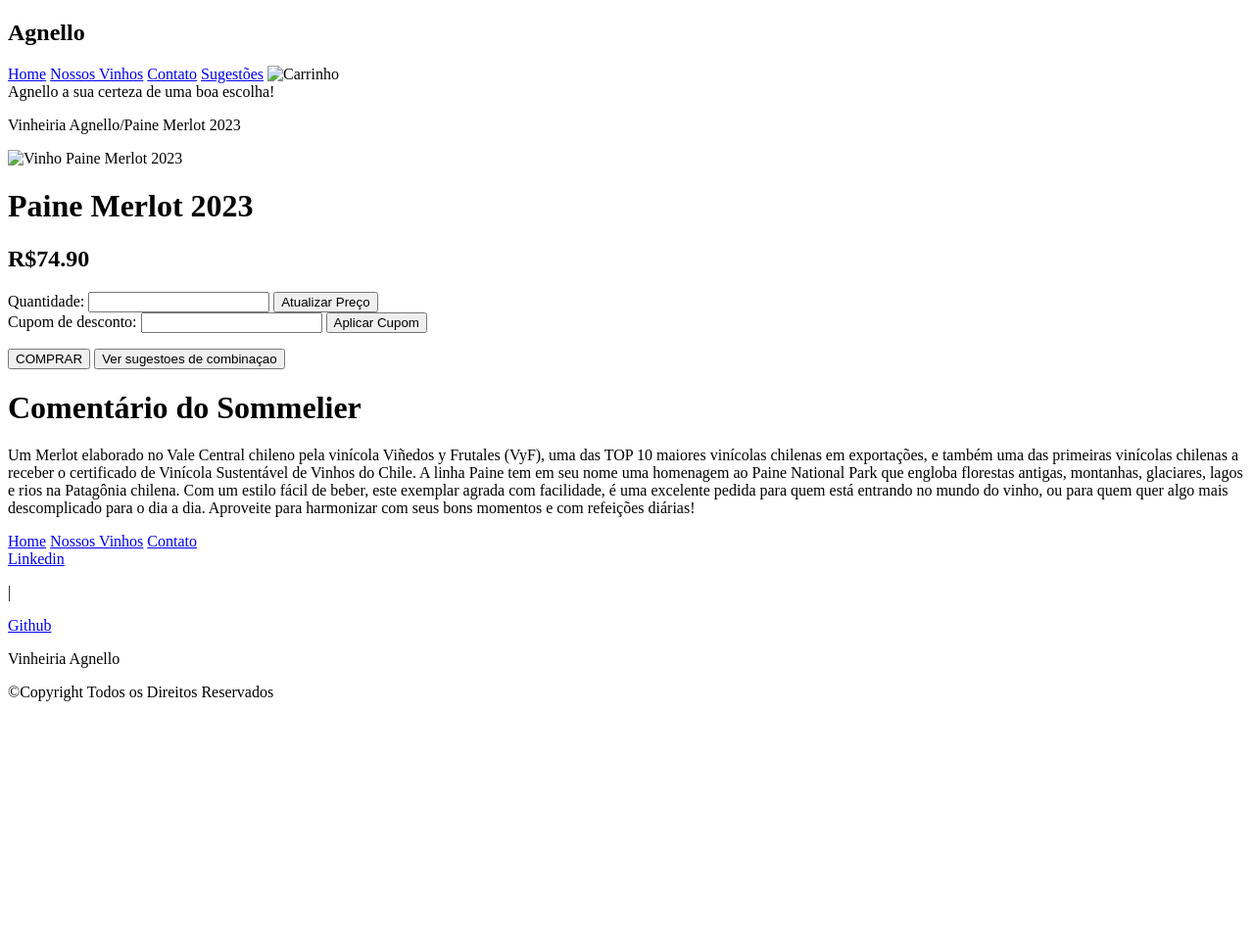
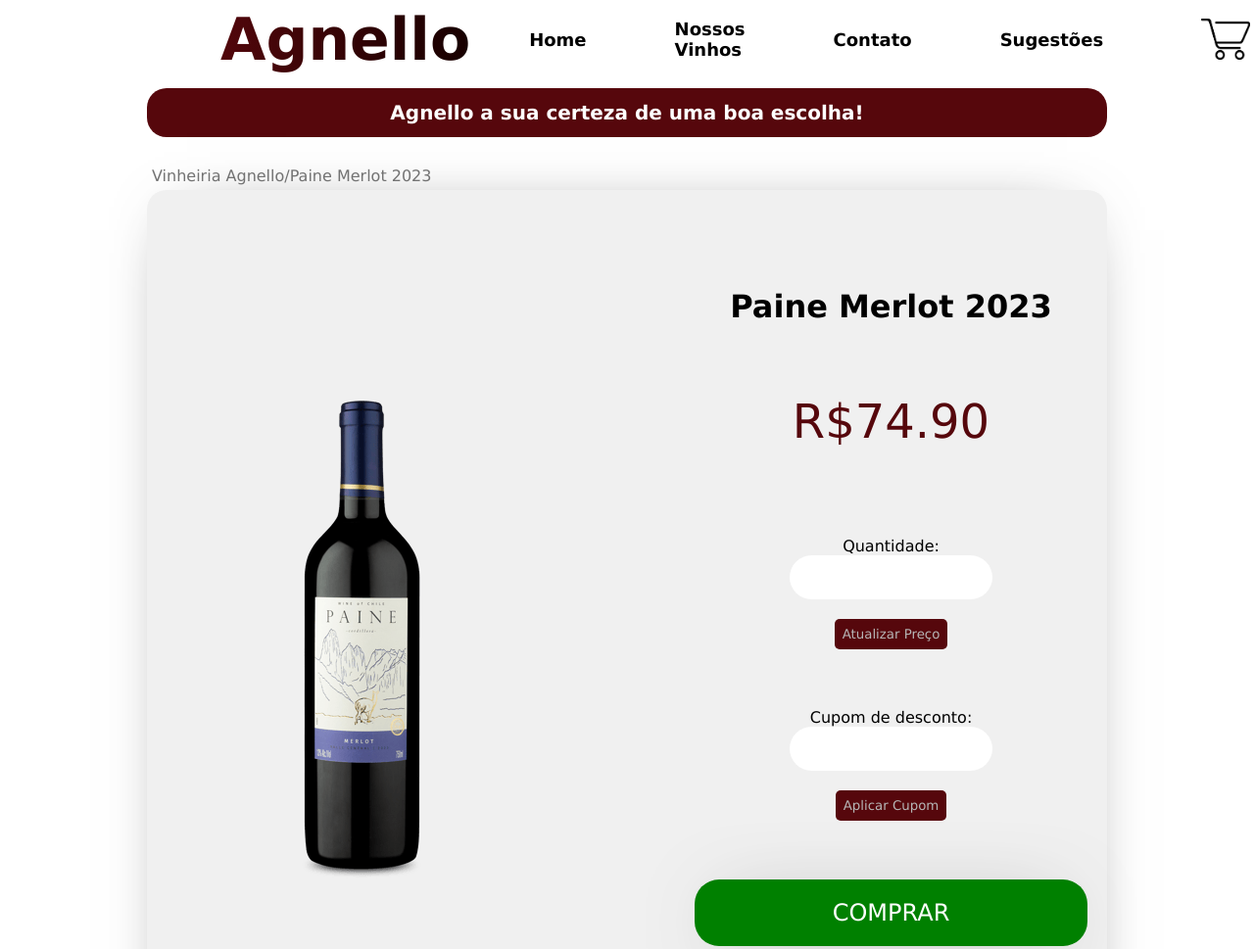
Before and after one commit to gabrielvara/cp2-front-end, a plain HTML site: page vinho-paine-merlot-2023.html in a window 1280 px wide. Shown: the top 969 px of the page at 98% size. Before the commit the page ends 800 px from the top, so only its background shows below. Drawn offline with Linux system fonts and the light colour scheme; the site is published under a folder, as on GitHub Pages, so addresses that start at the root find nothing.

Commit message:
Update vinho-paine-merlot-2023.html

```diff
--- a/vinho-paine-merlot-2023.html
+++ b/vinho-paine-merlot-2023.html
@@ -3,8 +3,8 @@
 <head>
     <meta charset="UTF-8">
     <meta name="viewport" content="width=device-width, initial-scale=1.0">
-    <link rel="stylesheet" href="/styles/main-vinho.css">
-    <link rel="shortcut icon" href="/images/favicon-2/favicon.ico" type="image/x-icon">
+    <link rel="stylesheet" href="styles/main-vinho.css">
+    <link rel="shortcut icon" href="images/favicon-2/favicon.ico" type="image/x-icon">
     <title>Vinheiria Agnello</title>
 </head>
 <body>
@@ -14,13 +14,13 @@
         <a href="index.html#loja">Nossos Vinhos</a>
         <a href="index.html#contato">Contato</a>
         <a href="index.html#sugestaovinhos">Sugestões</a>
-        <img id="imgcarrinho" src="/images/carrinho.png" alt="Carrinho">
+        <img id="imgcarrinho" src="images/carrinho.png" alt="Carrinho">
     </nav>
     <div class="pre-banner">Agnello a sua certeza de uma boa escolha!</div>
         <p class="pre-info">Vinheiria Agnello/Paine Merlot 2023</p>
         <div class="main-div">
             <div class="main-img-vinho">
-                <img src="/images/vinhos/vinho-2.png" alt="Vinho Paine Merlot 2023">
+                <img src="images/vinhos/vinho-2.png" alt="Vinho Paine Merlot 2023">
             </div>
             <div class="info">
                 <h1 class="titulo">Paine Merlot 2023</h1>
```
